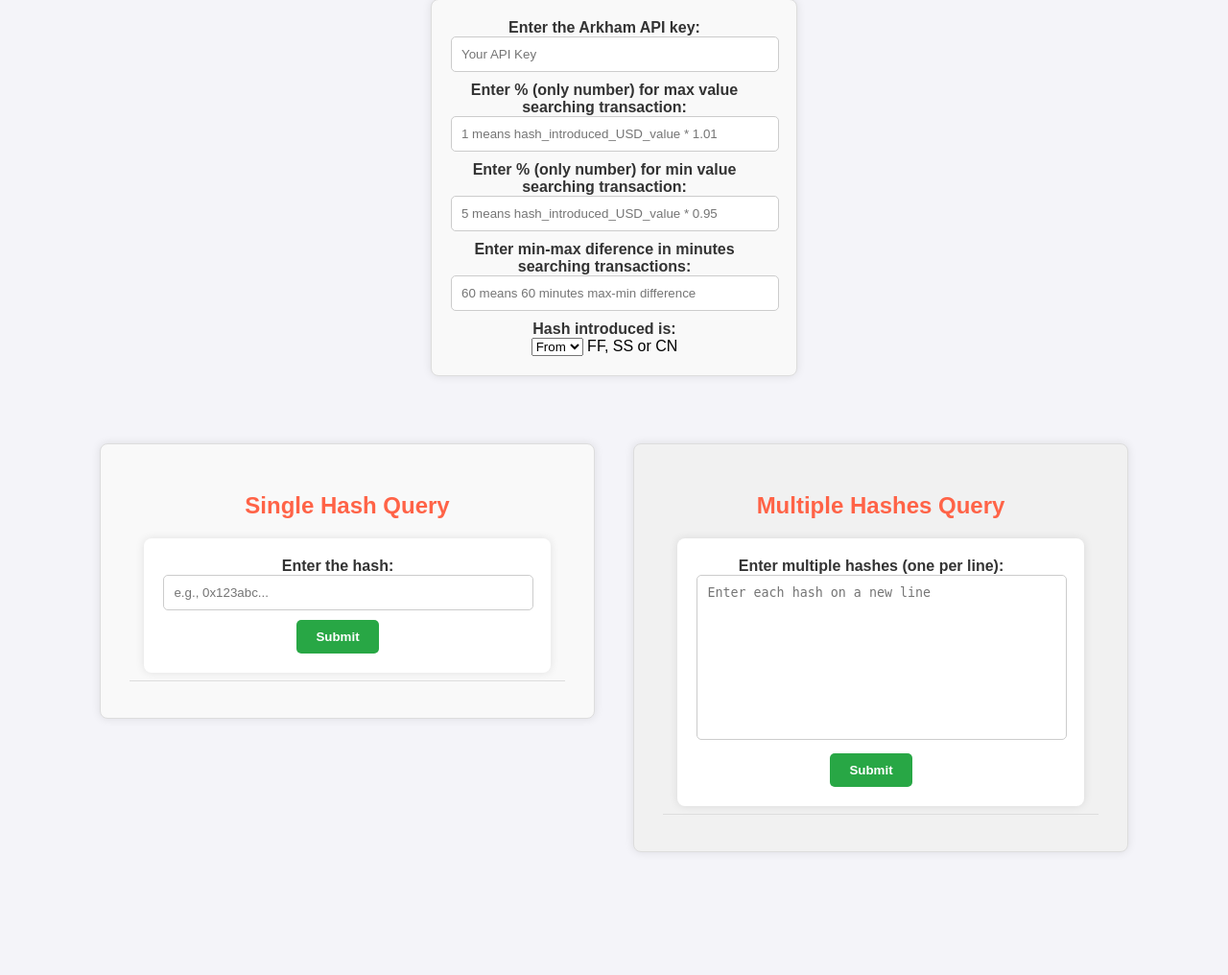
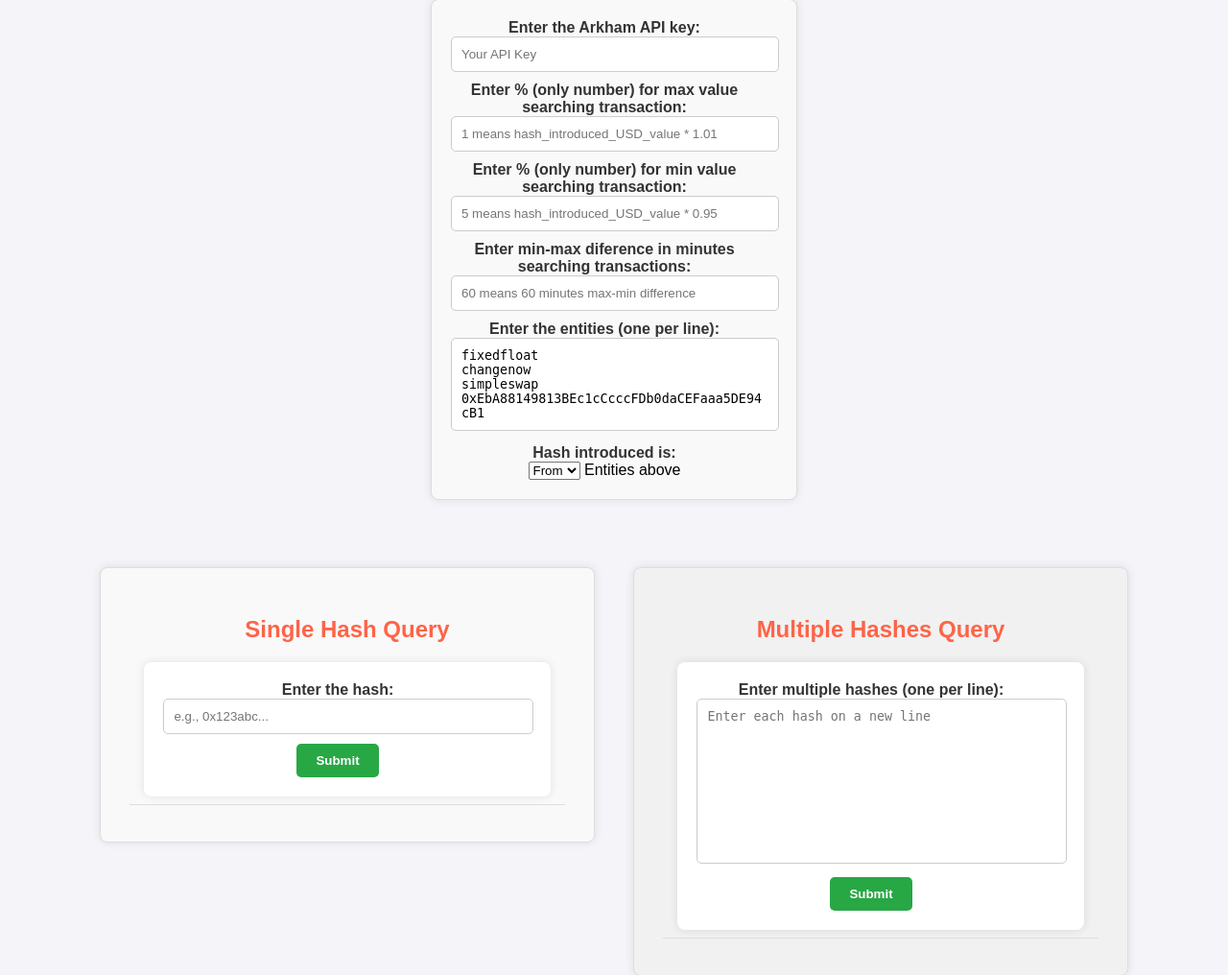
Before and after one commit to olaola619/follow_wallet_traces, a Flask app: page / in a window 1280 px wide. Shown: the part 129-1145 px from the top of the page at 96% size. Before the commit the page ends 1017 px from the top, so only its background shows below. Run offline with Flask 3, Linux system fonts and the light colour scheme.

Commit message:
Write your entities

```diff
--- a/app.py
+++ b/app.py
@@ -27,14 +27,15 @@ def arkham_transfer_hash(hash, chain, transferType, headers):
     response = arkham_request(url, headers=headers, params=params)
     return response
 
-def arkham_transfers_asc(headers, start_time_str, usd_value, percent_above, percent_below):
+def arkham_transfers_asc(headers, start_time_str, usd_value, percent_above, percent_below, entities):
     url = "https://api.arkhamintelligence.com/transfers"
     str_time_dt = datetime.strptime(start_time_str, "%Y-%m-%dT%H:%M:%SZ")
     # str_time_dt += timedelta(minutes = 1)
     start_time = int(str_time_dt.timestamp() * 1000)
 
     params = {
-        "base": ["fixedfloat", "changenow", "simpleswap", "0xEbA88149813BEc1cCcccFDb0daCEFaaa5DE94cB1"],
+        # "base": ["fixedfloat", "changenow", "simpleswap", "0xEbA88149813BEc1cCcccFDb0daCEFaaa5DE94cB1"],
+        "base": entities,
         "flow": "out",
         "timeGte": start_time,
         "sortKey": "time",
@@ -50,14 +51,15 @@ def arkham_transfers_asc(headers, start_time_str, usd_value, percent_above, perc
     else:
         return {"error": f"Error in API request: {response.status_code}"}
 
-def arkham_transfers_desc(headers, end_time_str, usd_value, percent_above, percent_below):
+def arkham_transfers_desc(headers, end_time_str, usd_value, percent_above, percent_below, entities):
     url = "https://api.arkhamintelligence.com/transfers"
     str_time_dt = datetime.strptime(end_time_str, "%Y-%m-%dT%H:%M:%SZ")
     # str_time_dt += timedelta(minutes = 1)
     end_time = int(str_time_dt.timestamp() * 1000)
 
     params = {
-        "base": ["fixedfloat", "changenow", "simpleswap", "0xEbA88149813BEc1cCcccFDb0daCEFaaa5DE94cB1"],
+        # "base": ["fixedfloat", "changenow", "simpleswap", "0xEbA88149813BEc1cCcccFDb0daCEFaaa5DE94cB1"],
+        "base": entities,
         "flow": "in",
         "timeLte": end_time,
         "sortKey": "time",
@@ -93,6 +95,8 @@ def index():
             percent_below = (100 + float(request.form.get('percent_below'))) / 100
             dif_minutes = int(request.form.get('minutes'))
             destination = request.form.get('destination')
+            entities = request.form.get('entities')
+            entities = entities.splitlines()
 
             # Single Hash
             hash = request.form.get('hash')
@@ -123,9 +127,9 @@ def index():
                     error_message = "Error with the input hash or blockchain not supported."
                 else:
                     if destination == 'To':
-                        transfers_data = arkham_transfers_asc(headers, limit_time, usd_value, percent_above, percent_below)
+                        transfers_data = arkham_transfers_asc(headers, limit_time, usd_value, percent_above, percent_below, entities)
                     else:
-                        transfers_data = arkham_transfers_desc(headers, limit_time, usd_value, percent_above, percent_below)
+                        transfers_data = arkham_transfers_desc(headers, limit_time, usd_value, percent_above, percent_below, entities)
                     if 'error' in transfers_data:
                         error_message = transfers_data['error']
                     else:
@@ -159,6 +163,8 @@ def index():
             percent_below = (100 + float(request.form.get('percent_below'))) / 100
             dif_minutes = int(request.form.get('minutes'))
             destination = request.form.get('destination')
+            entities = request.form.get('entities')
+            entities = entities.splitlines()
 
             # Multiple Hashes
             hashes_input = request.form.get('hashes')
@@ -206,9 +212,9 @@ def index():
                         error_message = "Error with the input hash or blockchain not supported."
                     else:
                         if destination == 'To':
-                            transfers_data = arkham_transfers_asc(headers, limit_time, usd_value, percent_above, percent_below)
+                            transfers_data = arkham_transfers_asc(headers, limit_time, usd_value, percent_above, percent_below, entities)
                         else:
-                            transfers_data = arkham_transfers_desc(headers, limit_time, usd_value, percent_above, percent_below)
+                            transfers_data = arkham_transfers_desc(headers, limit_time, usd_value, percent_above, percent_below, entities)
                         if 'error' in transfers_data:
                             error_message = transfers_data['error']
                         else:
--- a/templates/index.html
+++ b/templates/index.html
@@ -21,11 +21,17 @@
         <input type="text" id="percent_above" name="percent_above" class="long-input" placeholder="5 means hash_introduced_USD_value * 0.95" required><br>
         <label for="minutes">Enter min-max diference in minutes searching transactions:</label><br>
         <input type="text" id="minutes" name="minutes" class="long-input" placeholder="60 means 60 minutes max-min difference" required><br>
+        <label for="entities">Enter the entities (one per line):</label><br>
+        <textarea id="entities" name="entities" rows="5" required>
+fixedfloat
+changenow
+simpleswap
+0xEbA88149813BEc1cCcccFDb0daCEFaaa5DE94cB1</textarea>
         <label for="destination">Hash introduced is:</label><br>
         <select id="destination" name="destination" required>
             <option value="From">From</option>
             <option value="To">To</option>
-        </select> FF, SS or CN
+        </select> Entities above
     </div>
 
     <!-- Contenedor de las dos columnas (Programa actual y nuevo programa) -->
@@ -176,6 +182,13 @@
             destinationInput.setAttribute('value', destination);
             form.appendChild(destinationInput);
 
+            const entities = document.getElementById('entities').value;
+            const entitiesInput = document.createElement('input');
+            entitiesInput.setAttribute('type', 'hidden');
+            entitiesInput.setAttribute('name', 'entities');
+            entitiesInput.setAttribute('value', entities);
+            form.appendChild(entitiesInput);
+
             return true;
         }
     </script>
```
